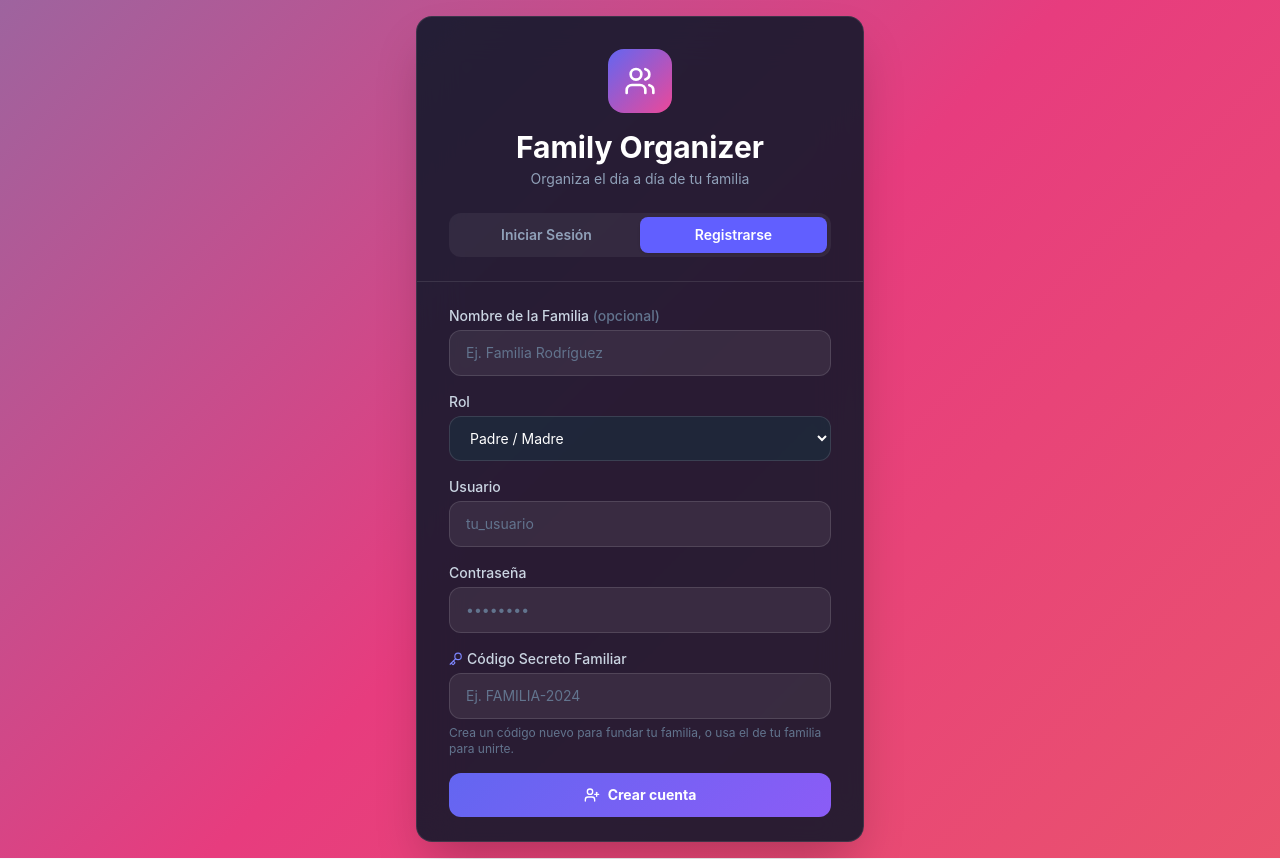
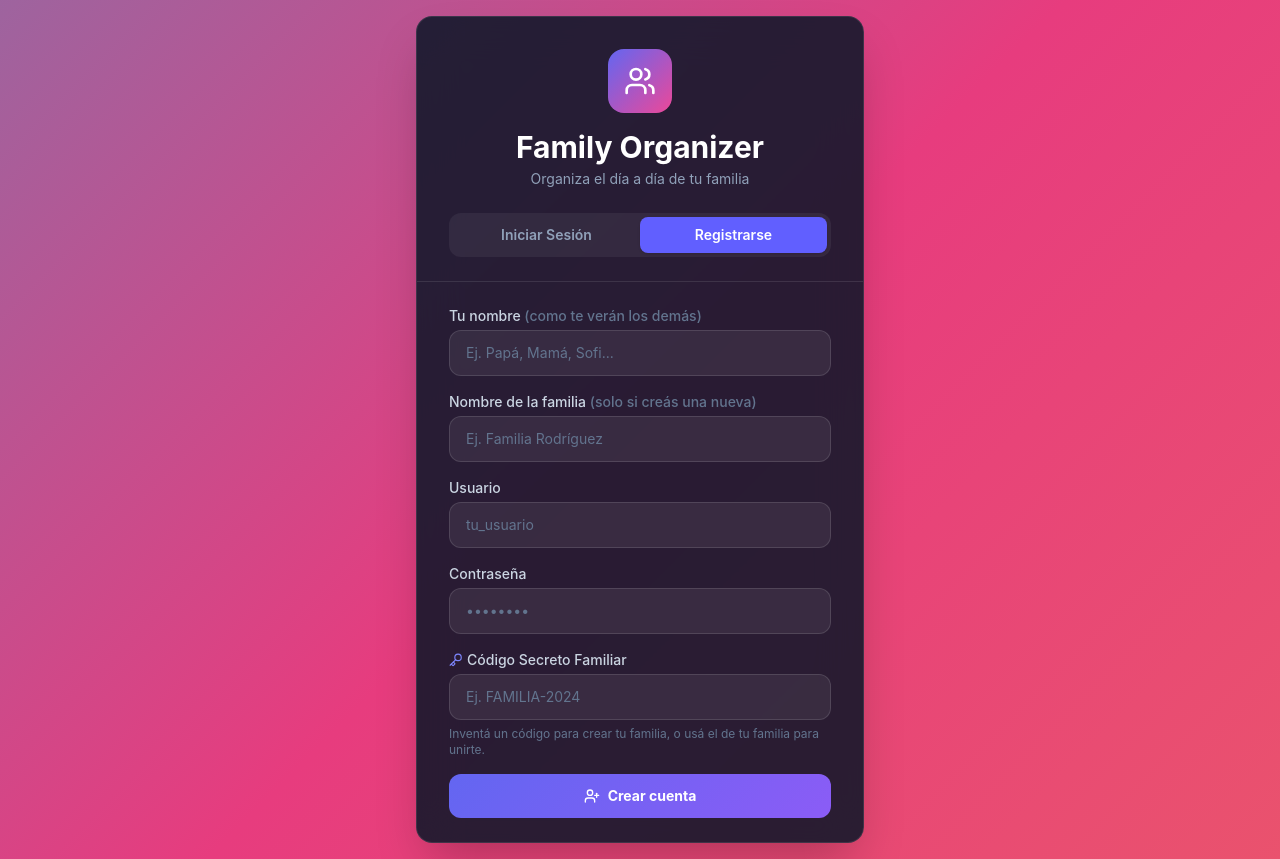
Before and after one commit to malessan4/family-organizer, a Next.js app in the folder frontend/: page / in a window 1280 px wide. Both pictures are taken after a click on the button "Registrarse". Built offline with nearby package versions, Linux system fonts and the light colour scheme.

Commit message:
feat: migrar registro a displayName y eliminar role del frontend

```diff
--- a/frontend/src/app/page.tsx
+++ b/frontend/src/app/page.tsx
@@ -10,9 +10,9 @@ export default function Home() {
   const [isLogin, setIsLogin] = useState(true);
   const [username, setUsername] = useState('');
   const [password, setPassword] = useState('');
+  const [displayName, setDisplayName] = useState('');
   const [familyName, setFamilyName] = useState('');
   const [secretCode, setSecretCode] = useState('');
-  const [role, setRole] = useState('PARENT');
   const [error, setError] = useState('');
 
   const router = useRouter();
@@ -25,21 +25,27 @@ export default function Home() {
         const res = await api.post('/auth/login', { username, password });
         localStorage.setItem('token', res.data.token);
         localStorage.setItem('username', res.data.username);
+        localStorage.setItem('displayName', res.data.displayName || res.data.username);
+        localStorage.setItem('familyName', res.data.familyName || '');
+        localStorage.setItem('familyCode', res.data.familyCode || '');
         router.push('/dashboard');
       } else {
         const res = await api.post('/auth/register', {
           username,
           password,
+          displayName,
           familyName,
           secretCode,
-          role
         });
         localStorage.setItem('token', res.data.token);
         localStorage.setItem('username', res.data.username);
+        localStorage.setItem('displayName', res.data.displayName || res.data.username);
+        localStorage.setItem('familyName', res.data.familyName || '');
+        localStorage.setItem('familyCode', res.data.familyCode || '');
         router.push('/dashboard');
       }
     } catch (err: any) {
-      setError(err.response?.data?.message || 'Hubo un error en la autenticación.');
+      setError(err.response?.data?.message || 'Hubo un error. Verificá los datos e intentá de nuevo.');
     }
   };
 
@@ -98,7 +104,20 @@ export default function Home() {
                 >
                   <div>
                     <label className="block text-sm font-medium text-slate-300 mb-1">
-                      Nombre de la Familia <span className="text-slate-500">(opcional)</span>
+                      Tu nombre <span className="text-slate-500">(como te verán los demás)</span>
+                    </label>
+                    <input
+                      type="text"
+                      value={displayName}
+                      onChange={(e) => setDisplayName(e.target.value)}
+                      className="w-full px-4 py-3 rounded-xl text-white placeholder-slate-500 text-sm focus:outline-none focus:ring-2 focus:ring-indigo-500 transition-all"
+                      style={{ background: 'rgba(255,255,255,0.07)', border: '1px solid rgba(255,255,255,0.12)' }}
+                      placeholder="Ej. Papá, Mamá, Sofi..."
+                    />
+                  </div>
+                  <div>
+                    <label className="block text-sm font-medium text-slate-300 mb-1">
+                      Nombre de la familia <span className="text-slate-500">(solo si creás una nueva)</span>
                     </label>
                     <input
                       type="text"
@@ -108,18 +127,6 @@ export default function Home() {
                       style={{ background: 'rgba(255,255,255,0.07)', border: '1px solid rgba(255,255,255,0.12)' }}
                       placeholder="Ej. Familia Rodríguez"
                     />
-                  </div>
-                  <div>
-                    <label className="block text-sm font-medium text-slate-300 mb-1">Rol</label>
-                    <select
-                      value={role}
-                      onChange={(e) => setRole(e.target.value)}
-                      className="w-full px-4 py-3 rounded-xl text-white text-sm focus:outline-none focus:ring-2 focus:ring-indigo-500 transition-all"
-                      style={{ background: 'rgba(30,41,59,0.9)', border: '1px solid rgba(255,255,255,0.12)' }}
-                    >
-                      <option value="PARENT">Padre / Madre</option>
-                      <option value="CHILD">Hijo / Hija</option>
-                    </select>
                   </div>
                 </motion.div>
               )}
@@ -173,7 +180,7 @@ export default function Home() {
                     placeholder="Ej. FAMILIA-2024"
                   />
                   <p className="text-xs text-slate-500 mt-1.5">
-                    Crea un código nuevo para fundar tu familia, o usa el de tu familia para unirte.
+                    Inventá un código para crear tu familia, o usá el de tu familia para unirte.
                   </p>
                 </motion.div>
               )}
```
